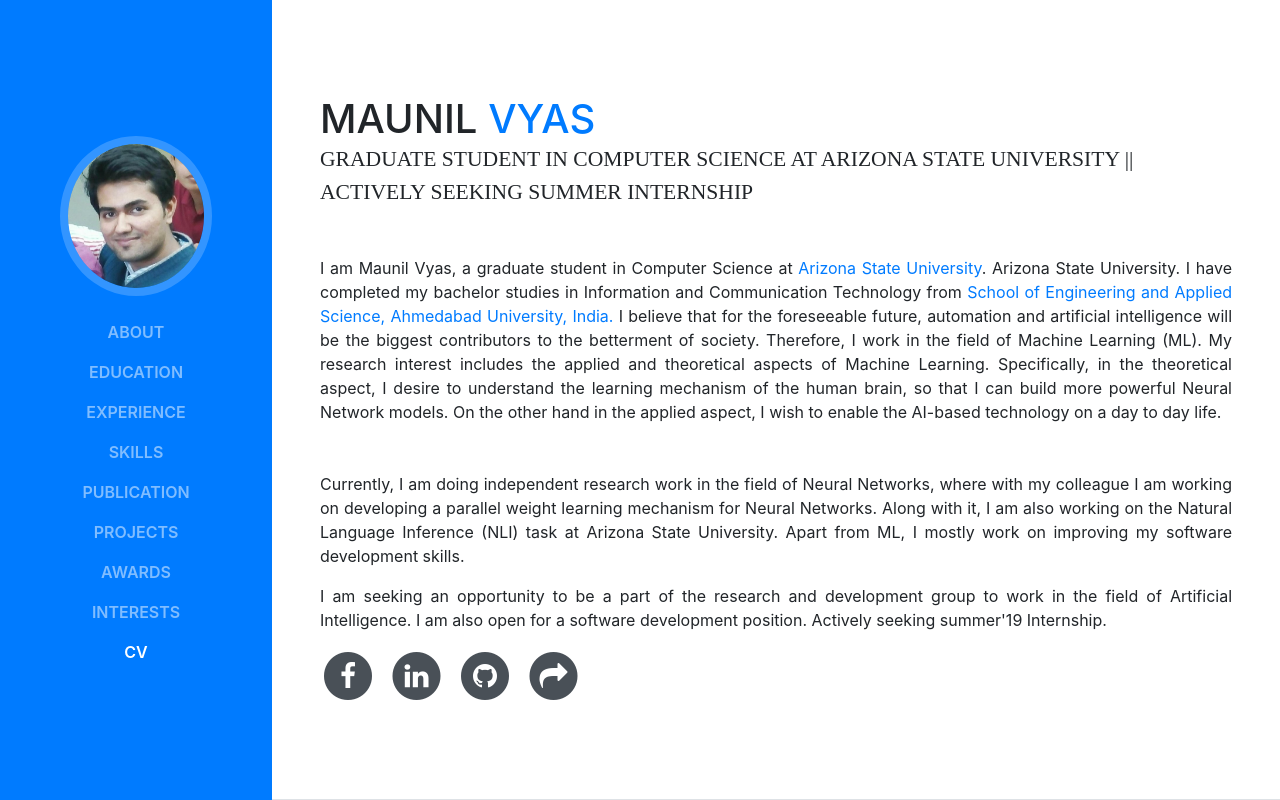
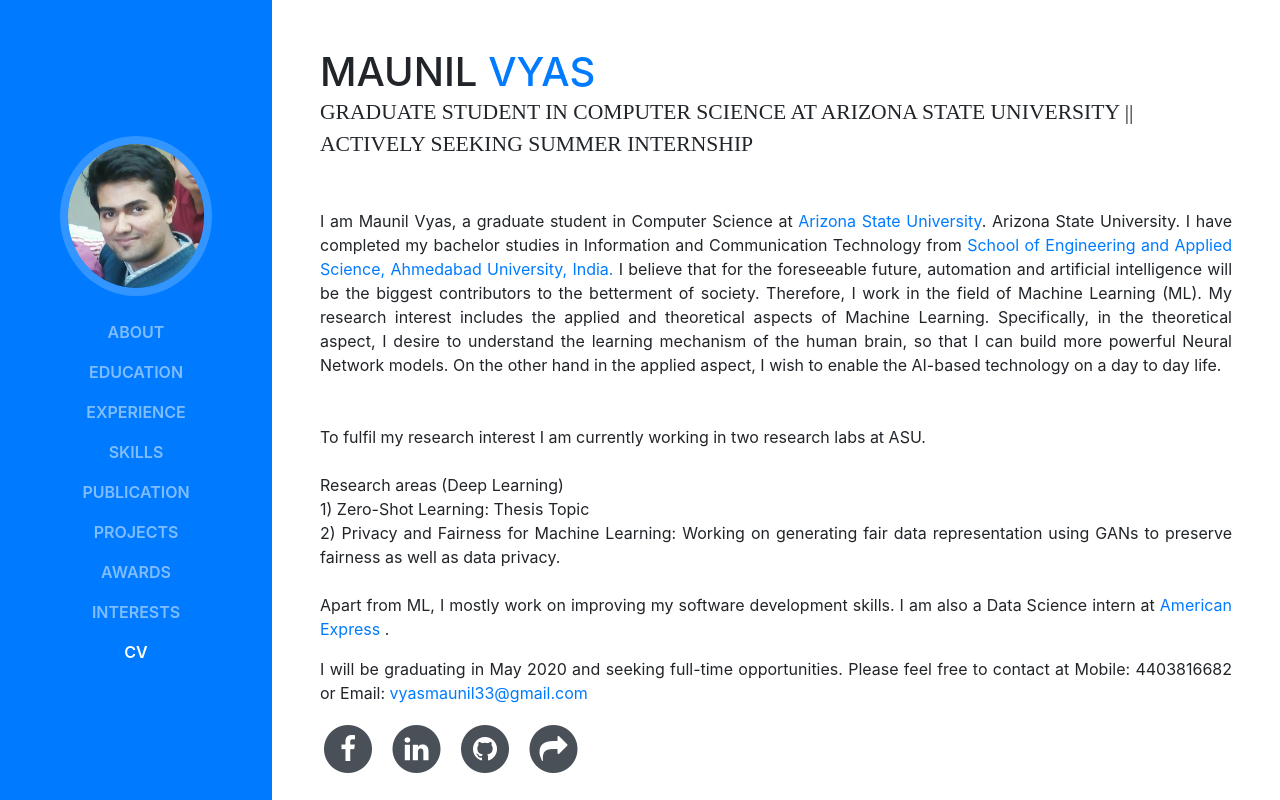
Before and after one commit to Maunil/test_webiste, a website with bundled scripts: page index.html in a window 1280 px wide. Shown: the top 800 px of the page. Built offline with nearby package versions, Linux system fonts and the light colour scheme; a web font is replaced by a local one.

Commit message:
Update index.html
Updated my recent work

```diff
--- a/index.html
+++ b/index.html
@@ -89,14 +89,17 @@
 		  Specifically, in the theoretical aspect, I desire to understand the learning mechanism of the human brain, so that I can build more powerful Neural Network models.
 		  On the other hand in the applied aspect, I wish to enable the AI-based technology on a day to day life.</p>
 		  <p align="justify">
-			Currently, I am doing independent research work in the field of Neural Networks, where with my colleague
-			I am working on developing a parallel weight learning mechanism for Neural Networks. Along with it, I am
-			also working on the Natural Language Inference (NLI) task at Arizona State University. Apart from ML,
-			I mostly work on improving my software development skills.
+			To fulfil my research interest I am currently working in two research labs at ASU. </br>
+
+			 <br>Research areas (Deep Learning)
+			<br> 1) Zero-Shot Learning: Thesis Topic
+			<br> 2) Privacy and Fairness for Machine Learning: Working on generating fair data representation using GANs to preserve fairness as well as data privacy. </br> </br>
+
+			Apart from ML, I mostly work on improving my software development skills. I am also a Data Science intern at <a href= "https://www.americanexpress.com/"> American Express </a>.
 		  </p>
 		  <p align="justify">
-		  I am seeking an opportunity to be a part of the research and development group to work in the field of Artificial
-		  Intelligence. I am also open for a software development position. Actively seeking summer'19 Internship. </p>
+			I will be graduating in May 2020 and seeking full-time opportunities. Please feel free to contact at Mobile: 4403816682 or Email: <a  href ="vyasmaunil33@gmail"> vyasmaunil33@gmail.com </a>
+		  </p>
 		  <ul class="list-inline list-social-icons mb-0">
             <li class="list-inline-item">
               <a href="https://www.facebook.com/maunil.vyas.5">
```
